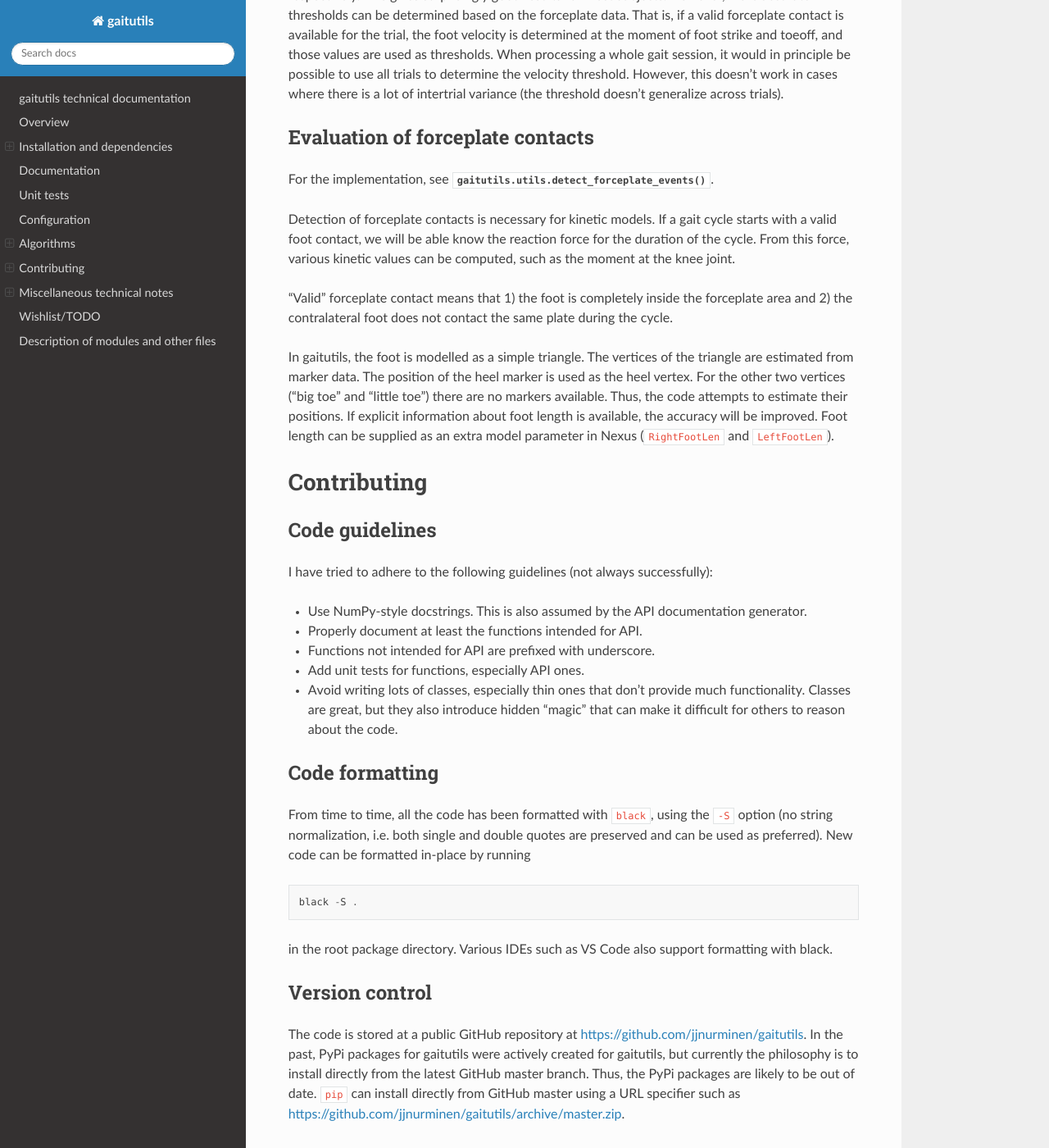
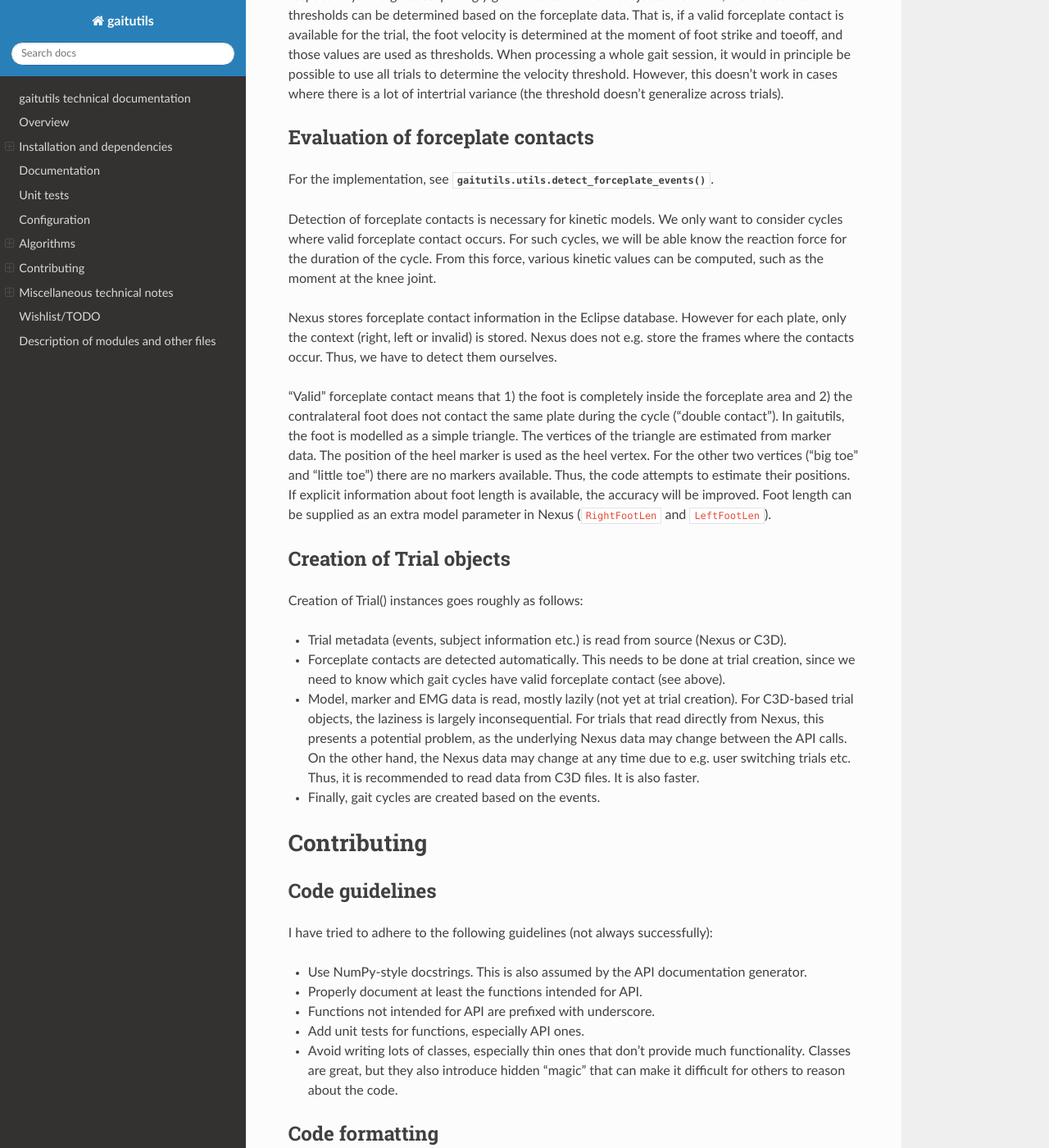
Before and after one commit to NCH-Motion-Laboratory/gaitutils, a Sphinx documentation site: the page built from docs/techdoc.rst, in a window 1280 px wide and 1400 px high, scrolled down 3779 px. Shown: the whole window at 82% size. Built offline with Sphinx 7.4.7 and the Read the Docs theme 2.0.0, drawn with Linux system fonts in a browser that asks for light colours.

Commit message:
wip: docs etc.

```diff
--- a/docs/techdoc.rst
+++ b/docs/techdoc.rst
@@ -196,22 +196,47 @@ Evaluation of forceplate contacts
 
 For the implementation, see :func:`gaitutils.utils.detect_forceplate_events`.
 
-Detection of forceplate contacts is necessary for kinetic models. If a gait
-cycle starts with a valid foot contact, we will be able know the reaction force
-for the duration of the cycle. From this force, various kinetic values can be
-computed, such as the moment at the knee joint.
+Detection of forceplate contacts is necessary for kinetic models. We only want
+to consider cycles where valid forceplate contact occurs. For such cycles, we
+will be able know the reaction force for the duration of the cycle. From this
+force, various kinetic values can be computed, such as the moment at the knee
+joint.
+
+Nexus stores forceplate contact information in the Eclipse database. However for
+each plate, only the context (right, left or invalid) is stored. Nexus does not
+e.g. store the frames where the contacts occur. Thus, we have to detect them
+ourselves.
 
 “Valid” forceplate contact means that 1) the foot is completely inside the
 forceplate area and 2) the contralateral foot does not contact the same plate
-during the cycle.
+during the cycle ("double contact"). In gaitutils, the foot is modelled as a
+simple triangle. The vertices of the triangle are estimated from marker data.
+The position of the heel marker is used as the heel vertex. For the other two
+vertices ("big toe" and "little toe") there are no markers available. Thus, the
+code attempts to estimate their positions. If explicit information about foot
+length is available, the accuracy will be improved. Foot length can be supplied
+as an extra model parameter in Nexus (``RightFootLen`` and ``LeftFootLen``).
 
-In gaitutils, the foot is modelled as a simple triangle. The vertices of the
-triangle are estimated from marker data. The position of the heel marker is used
-as the heel vertex. For the other two vertices ("big toe" and "little toe")
-there are no markers available. Thus, the code attempts to estimate their
-positions. If explicit information about foot length is available, the accuracy
-will be improved. Foot length can be supplied as an extra model parameter in
-Nexus (``RightFootLen`` and ``LeftFootLen``).
+
+Creation of Trial objects
+-------------------------
+
+Creation of Trial() instances goes roughly as follows:
+
+- Trial metadata (events, subject information etc.) is read from source (Nexus or C3D).
+
+- Forceplate contacts are detected automatically. This needs to be done at trial
+  creation, since we need to know which gait cycles have valid forceplate
+  contact (see above).
+
+- Model, marker and EMG data is read, mostly lazily (not yet at trial creation).
+  For C3D-based trial objects, the laziness is largely inconsequential. For
+  trials that read directly from Nexus, this presents a potential problem, as the
+  underlying Nexus data may change between the API calls. On the other hand, the Nexus
+  data may change at any time due to e.g. user switching trials etc. Thus, it is
+  recommended to read data from C3D files. It is also faster.
+
+- Finally, gait cycles are created based on the events.
 
 
 Contributing
```
Also changed, not shown: 2 other files.
